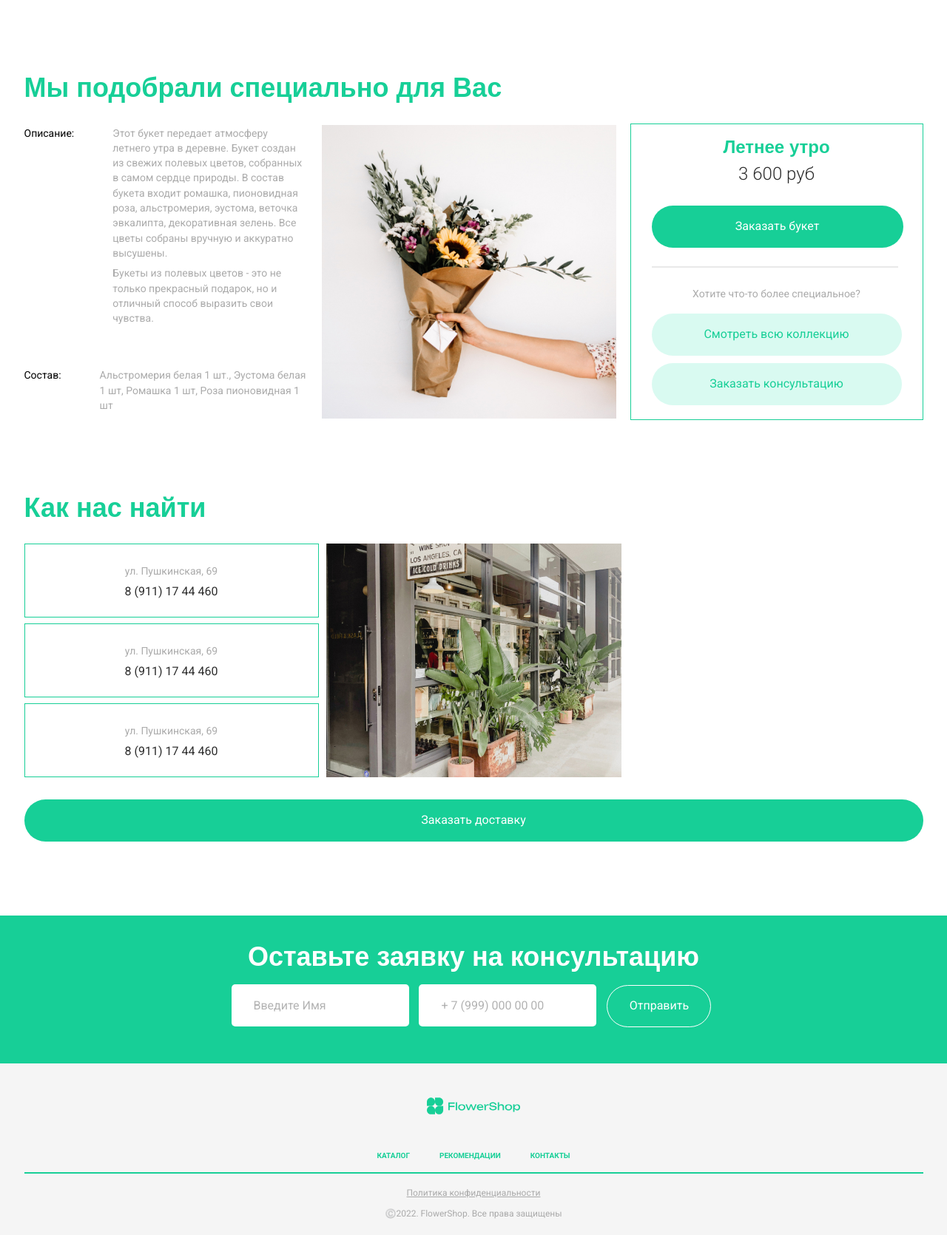
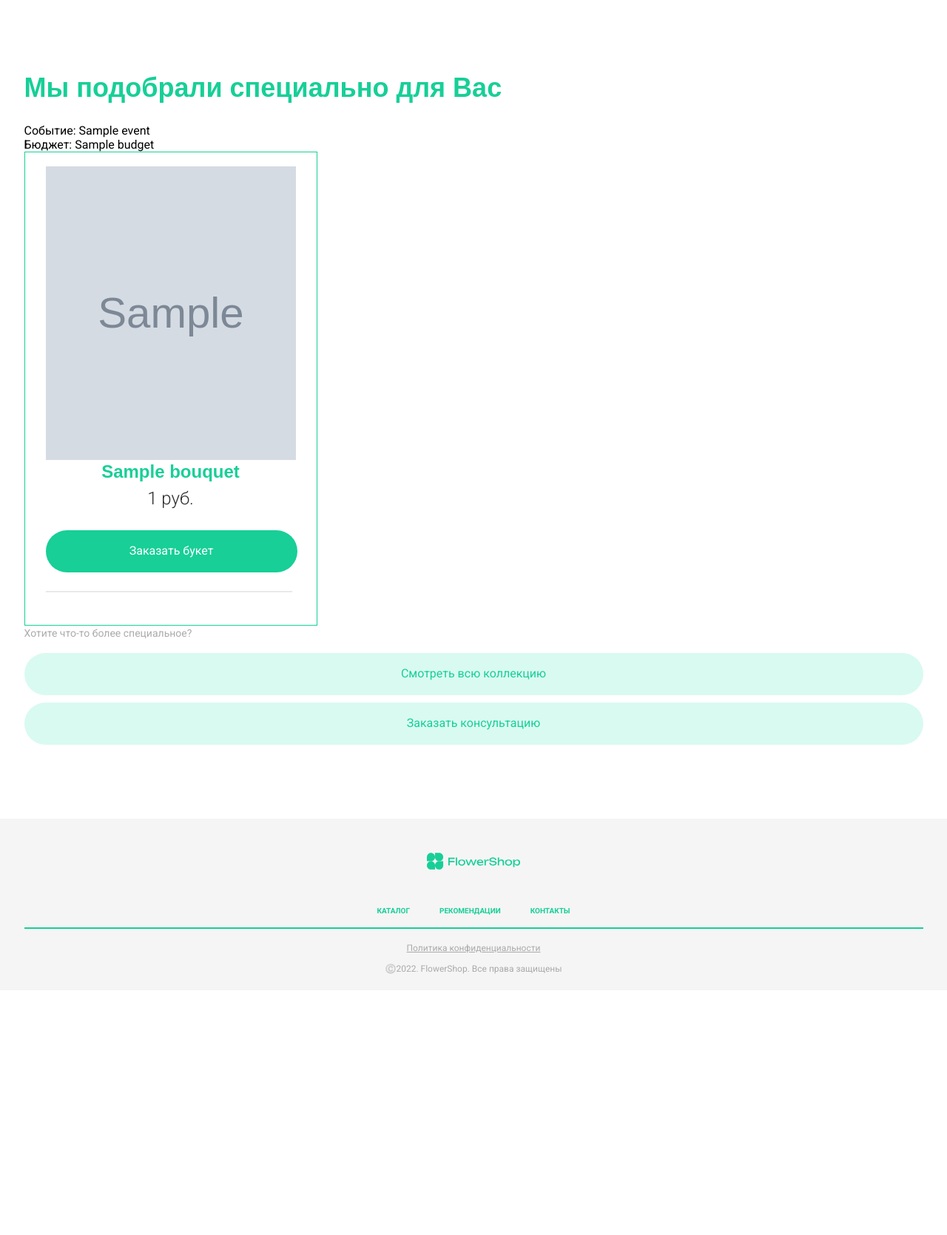
Before and after one commit to azamat1012/FLOWER_SHOP, a Django app: template templates/result.html in a window 1280 px wide. Shown: the part 50-1720 px from the top of the page at 74% size. After the commit the page ends 1367 px from the top, so only its background shows below. Run offline with Django 3.2, Linux system fonts and the light colour scheme; the template is opened without the code that fills it: most values are stand-ins (such as "Sample title", 1, 10 or a date in 2020); grey boxes marked "Sample" are stand-in pictures; a map, chart or similar area stays blank; some web fonts are replaced.

Commit message:
изменена модель диапазона цен, добавлено поле total_price в модели букета, сделана сортировка букетов по ценовому диапазону

```diff
--- a/backend/urls.py
+++ b/backend/urls.py
@@ -11,7 +11,7 @@ urlpatterns = [
     path('consultation/', views.get_consultation, name='consultation'),
     path('create-order/', views.create_order, name="create_order"),
 
-    path('make_order/', views.make_order, name='result'),
+    path('make_order/', views.quiz_results, name='result'),
     path('payment/', views.create_payment, name='payment'),
     path('bouquet/<int:pk>/', views.BouquetDetailView.as_view(), name='bouquet_detail')
 ]
--- a/templates/result.html
+++ b/templates/result.html
@@ -11,83 +11,28 @@
     <div class="container">
         <div class="result p100">
             <div class="title">Мы подобрали специально для Вас</div>
+            <div class="result__subtitle">Событие: {{ event }}</div>
+            <div class="result__subtitle">Бюджет: {{ budget }}</div>
             <div class="result__block ficb">
-				<div class="result__elems">
-					<div class="card__elems ">
-						<span class="card__elems_intro">Описание:</span>
-						<div class="card__items">
-							<p class="card__items_text card__items_text__first">
-								Этот букет передает атмосферу летнего утра в деревне. Букет создан из свежих полевых цветов, собранных в самом сердце природы. В состав букета входит ромашка, пионовидная роза, альстромерия, эустома, веточка эвкалипта, декоративная зелень. Все цветы собраны вручную и аккуратно высушены.
-							</p>
-							<p class="card__items_text">
-								Букеты из полевых цветов - это не только прекрасный подарок, но и отличный способ выразить свои чувства.
-							</p>
+                {% for bouquet in bouquets %}
+                <div class="result__items">
+                    <img src="{{ bouquet.image.url }}" alt="{{ bouquet.name }}" class="result__block_img">
+                    <div class="title result__items_title">{{ bouquet.name }}</div>
+                    <div class="result__items_price">{{ bouquet.total_price }} руб.</div>
+                    <button class="btn result__items_btn" onclick="window.location.href='{% url 'create_order' %}?bouquet_id={{ bouquet.id }}'">Заказать букет</button>
+                    <hr class="result__items_line" />
                 </div>
+                {% empty %}
+                <div class="result__no-items">
+                    <p>К сожалению, мы не нашли букеты под выбранные критерии.</p>
                 </div>
-					<div class="card__elems ">
-						<span class="card__elems_intro">Состав:</span>
-						<div class="card__items">
-							<p class="card__items_text card__items_text__first">
-								Альстромерия белая 1 шт., Эустома белая 1 шт, Ромашка 1 шт, Роза пионовидная 1 шт
-							</p>
-
+                {% endfor %}
             </div>
-					</div>
-				</div>
-				<img src=" {% static 'images/cardImg.jpg' %} " alt="result Img" class="result__block_img">
-				<div class="result__items">
-					<div class="title result__items_title">Летнее утро</div>
-					<div class="result__items_price">3 600 руб</div>
-					<button class="btn result__items_btn" onclick="window.location.href='{%url 'order_1'%}'">Заказать букет</button>
-					<hr class="result__items_line" />
             <div class="result__items_intro">Хотите что-то более специальное?</div>
             <div class="result__items_block">
-						<button class="btn largeBtn result__items_block__btn" onclick="window.location.href='{%url 'catalog'%}'">Смотреть всю коллекцию</button>
-						<button class="btn largeBtn result__items_block__btn" onclick="window.location.href='{%url 'consultation'%}'">Заказать консультацию</button>
+                <button class="btn largeBtn result__items_block__btn" onclick="window.location.href='{% url 'catalog' %}'">Смотреть всю коллекцию</button>
+                <button class="btn largeBtn result__items_block__btn" onclick="window.location.href='{% url 'consultation' %}'">Заказать консультацию</button>
             </div>
-				</div>
-			</div>
-		</div>
-	</div>
-</section>
-<section id="contacts">
-	<div class="container">
-		<div class="contacts">
-			<div class="title">Как нас найти</div>
-			<div class="contacts__elems ficb">
-				<div class="contacts__block">
-					<div class="contacts__block_item ficc">
-						<div class="contacts__block_intro">ул. Пушкинская, 69</div>
-						<a href="tel:89111744460" class="contacts__block_tel">8 (911) 17 44 460</a>
-					</div>
-					<div class="contacts__block_item ficc">
-						<div class="contacts__block_intro">ул. Пушкинская, 69</div>
-						<a href="tel:89111744460" class="contacts__block_tel">8 (911) 17 44 460</a>
-					</div>
-					<div class="contacts__block_item ficc">
-						<div class="contacts__block_intro">ул. Пушкинская, 69</div>
-						<a href="tel:89111744460" class="contacts__block_tel">8 (911) 17 44 460</a>
-					</div>
-				</div>
-				<img src="{% static 'images/contactsImg.jpg' %} " alt="contactsImg" class="contacts__img">
-				<div class="contacts__map">
-					<script type="text/javascript" charset="utf-8" async src="https://api-maps.yandex.ru/services/constructor/1.0/js/?um=constructor%3Af39d7a7f1829359b6ffe21ab6356fcaeace17d528d6522dba8772f885c8b1a7d&amp;width=398&amp;height=316&amp;lang=ru_RU&amp;scroll=true"></script>
-				</div>
-			</div>
-			<button class="btn contacts__btn" onclick="window.location.href='{% url 'order_1' %}'">Заказать доставку</button>
-		</div>
-	</div>
-</section>
-<section id="consultation">
-	<div class="container">
-		<div class="consultation">
-			<div class="title consultation__title">Оставьте заявку на консультацию</div>
-			<form action="{% url 'consultation' %}" method="POST" class="consultation__form">
-                {% csrf_token %}
-				<input type="text" name="fname" class="consultation__form_input" placeholder="Введите Имя" required>
-				<input type="text" name="tel" class="consultation__form_input" placeholder="+ 7 (999) 000 00 00" required>
-				<button type="submit" class="consultation__form_btn">Отправить</button>
-			</form>
         </div>
     </div>
 </section>
```
Also changed, not shown: backend/admin.py (+7 -7 lines), backend/models.py (+18 -30 lines), backend/views.py (+29 -19 lines), templates/quiz-step.html (+5 -4 lines), backend/migrations/0006_pricerange_delete_priceinterval.py (added), backend/migrations/0007_bouquet_total_price.py (added). Lines whose indentation alone changed are shown as unchanged.
